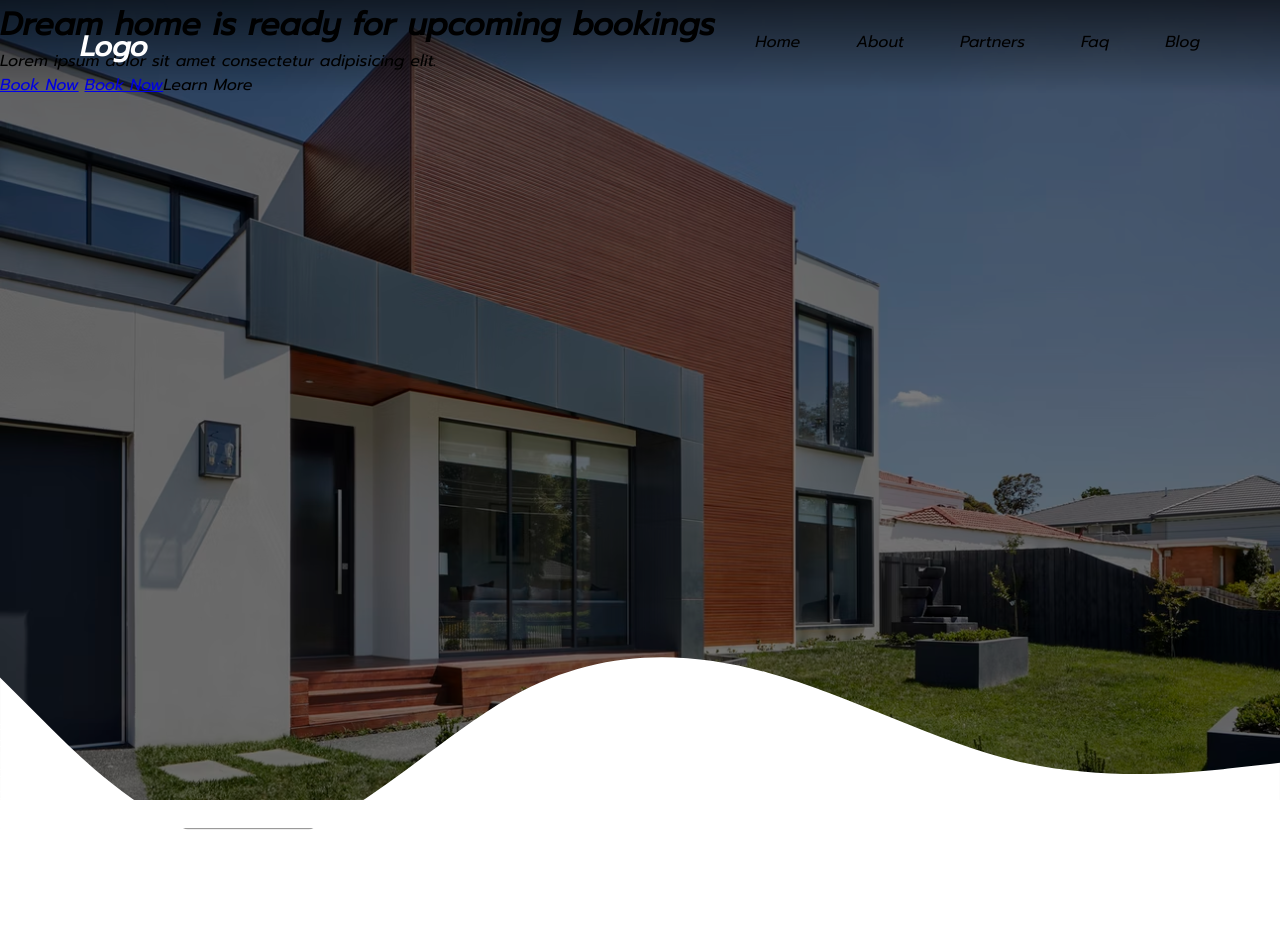
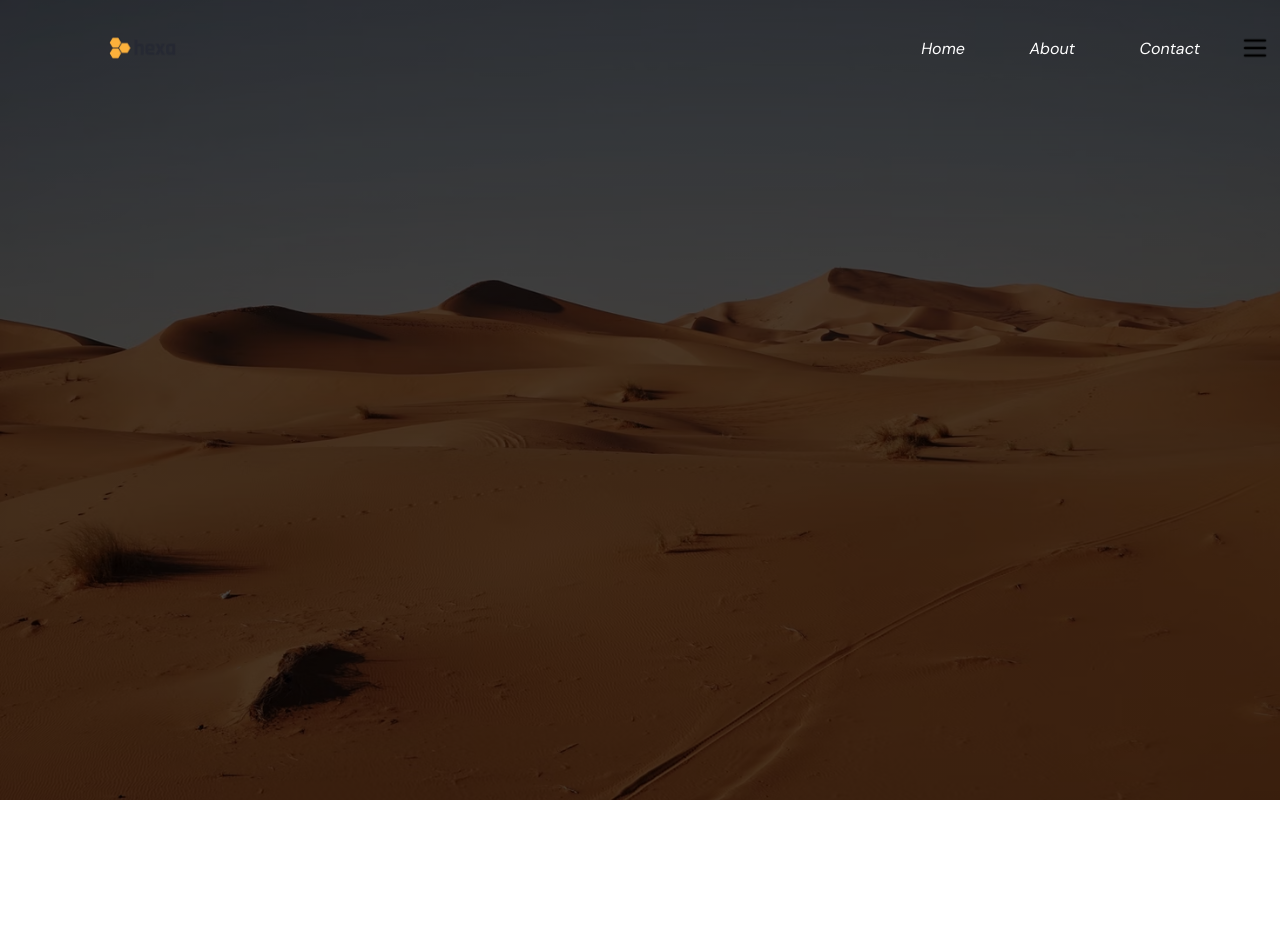
Before and after one commit to mgarcia5621/templatepagept2, a plain HTML site: page index.html in a window 1280 px wide. After the commit the page ends 800 px from the top, so only its background shows below. Drawn offline with Linux system fonts and the light colour scheme; a web font is replaced by a local one.

Commit message:
added a new template

```diff
--- a/index.html
+++ b/index.html
@@ -5,52 +5,28 @@
     <meta http-equiv="X-UA-Compatible" content="IE=edge">
     <meta name="viewport" content="width=device-width, initial-scale=1.0">
     <title>Document</title>
+    <link rel="stylesheet" href="styles.css">
     <link rel="preconnect" href="https://fonts.googleapis.com">
 <link rel="preconnect" href="https://fonts.gstatic.com" crossorigin>
-<link rel="stylesheet" href="styles.css">
 <link href="https://fonts.googleapis.com/css2?family=DM+Sans:ital@1&family=Fjalla+One&family=IBM+Plex+Sans+Thai+Looped:wght@300&family=Merriweather+Sans:wght@300&family=Prompt:ital@1&display=swap" rel="stylesheet">
 </head>
 <body>
-    <div class="wrap">
-        <header>
-            <div class="logo">Logo</div>
-            <div class="menu">
+    <div class="container">
+        <div class="navbar">
+            <img src="/assets/hexa.png" alt="" class="logo">
+            <nav>
                 <ul>
-                    <li><a href="#"></a>Home</li>
-                    <li><a href="#"></a>About</li>
-                    <li><a href="#"></a>Partners</li>
-                    <li><a href="#"></a>Faq</li>
-                    <li><a href="#"></a>Blog</li>
+                    <li><a href="">Home</a></li>
+                    <li><a href="">About</a></li>
+                    <li><a href="">Contact</a></li>
                 </ul>
-            </div>
-        </header>
-        <div class="content">
-            <h1>Dream home is ready for upcoming bookings</h1>
-            <p>Lorem ipsum dolor sit amet consectetur adipisicing elit.</p>
-            <div class="btn-group">
-                <a href="#" class="color1">Book Now</a>
-                <a href="#">Book Now</a>Learn More</a>
-            </div>
-        </div>
-
-        <!-- wave -->
-        <div class="wave">
-        <svg xmlns="http://www.w3.org/2000/svg" viewBox="0 0 1440 320"><path fill="#fff" fill-opacity="1"
-            d="M0,32L48,80C96,128,192,224,288,218.7C384,213,480,107,576,53.3C672,0,768,0,864,26.7C960,53,1056,
-            107,1152,128C1248,149,1344,139,1392,133.3L1440,128L1440,320L1392,320C1344,320,1248,320,1152,320C1056,320,
-            960,320,864,320C768,320,672,320,576,320C480,320,384,320,288,320C192,320,96,320,48,320L0,320Z">
-        </path></svg>
-    </div>
-
-    </div>
-
-    <div class="our-partners">
-        <h3>Our Partners</h3>
-        <hr>
-        <div class="our-partners-inner">
-            <a href="#"img src=""></a>
+            </nav>
+            <img src="/assets/icon-menu-512.webp" class="menu-icon" alt="menu">
         </div>
     </div>
 
+
+
+
 </body>
 </html>
--- a/styles.css
+++ b/styles.css
@@ -1,83 +1,51 @@
 * {
     margin: 0;
     padding: 0;
-    box-sizing: border-box;
     font-family: 'DM Sans', sans-serif;
-    font-family: 'Fjalla One', sans-serif;
-    font-family: 'IBM Plex Sans Thai Looped', sans-serif;
-    font-family: 'Merriweather Sans', sans-serif;
-    font-family: 'Prompt', sans-serif;
 }
 
-body {
-    font-family: 'DM Sans', sans-serif;
-    font-family: 'Fjalla One', sans-serif;
-    font-family: 'IBM Plex Sans Thai Looped', sans-serif;
-    font-family: 'Merriweather Sans', sans-serif;
-    font-family: 'Prompt', sans-serif;
-}
-
-h1, h2, h3, h4, h5, h6 {
-    font-family: 'DM Sans', sans-serif;
-    font-family: 'Fjalla One', sans-serif;
-    font-family: 'IBM Plex Sans Thai Looped', sans-serif;
-    font-family: 'Merriweather Sans', sans-serif;
-    font-family: 'Prompt', sans-serif;
-}
-
-.wrap {
-    background: rgba(0, 0, 0, 0.5) url(/assets/home.jpg) no-repeat;
+.container {
+    width: 100%;
+    height: 100vh;
+    background-image: linear-gradient(rgba(0,0,0,0.7),rgba(0,0,0,0.7)),url(/assets/sahara.jpg);
     background-position: center;
     background-size: cover;
-    min-height: 100vh;
-    overflow: hidden;
-    background-blend-mode: overlay;
-}
-
-.wave {
-    position: absolute;
-    width: 100%;
-    bottom: -140px;
-    color: white;
-    opacity: 1;
-}
-
-header {
-    position: fixed;
-    top: 0;
-    left: 0;
-    width: 100%;
-    padding: 25px 80px;
-    background: linear-gradient(to top, transparent, rgba(0,0,0,0.6));
-}
-
-header .logo {
-    font-size: 28px;
-    font-weight: 700;
-    color: white;
-    float: left;
-}
-
-header .menu{
-    float: right;
-    margin-top: 5px;
-
-}
-
-header ul li {
-    display: inline-block;
-}
-
-header ul li a {
-    text-decoration: none;
-    font-size: 16px;
-    color: white;
-    margin: 0 25px;
-    font-weight: 300;
-    letter-spacing: 1px;
+    padding-left: 8%;
+    box-sizing: border-box;
 }
 
 
-.content a.color {
-    background: #ffc107;
+.navbar {
+    height: 12%;
+    display: flex;
+    align-items: center;
 }
+
+.logo {
+    width: 80px;
+    cursor: pointer;
+}
+
+.menu-icon {
+    width: 30px;
+    cursor: pointer;
+    margin-left: 40px;
+    margin-right: 10px;
+}
+
+nav {
+    flex: 1;
+    text-align: right;
+}
+
+nav ul li {
+    list-style: none;
+    display: inline-block;
+    margin-left: 60px;
+}
+
+nav ul li a {
+    text-decoration: none;
+    color: white;
+    font-size: 16px;
+}
```
Also changed, not shown: assets/download.png (added), assets/hexa.png (added), assets/icon-menu-512 (1).webp (added), assets/icon-menu-512.webp (added), assets/sahara.jpg (added).
